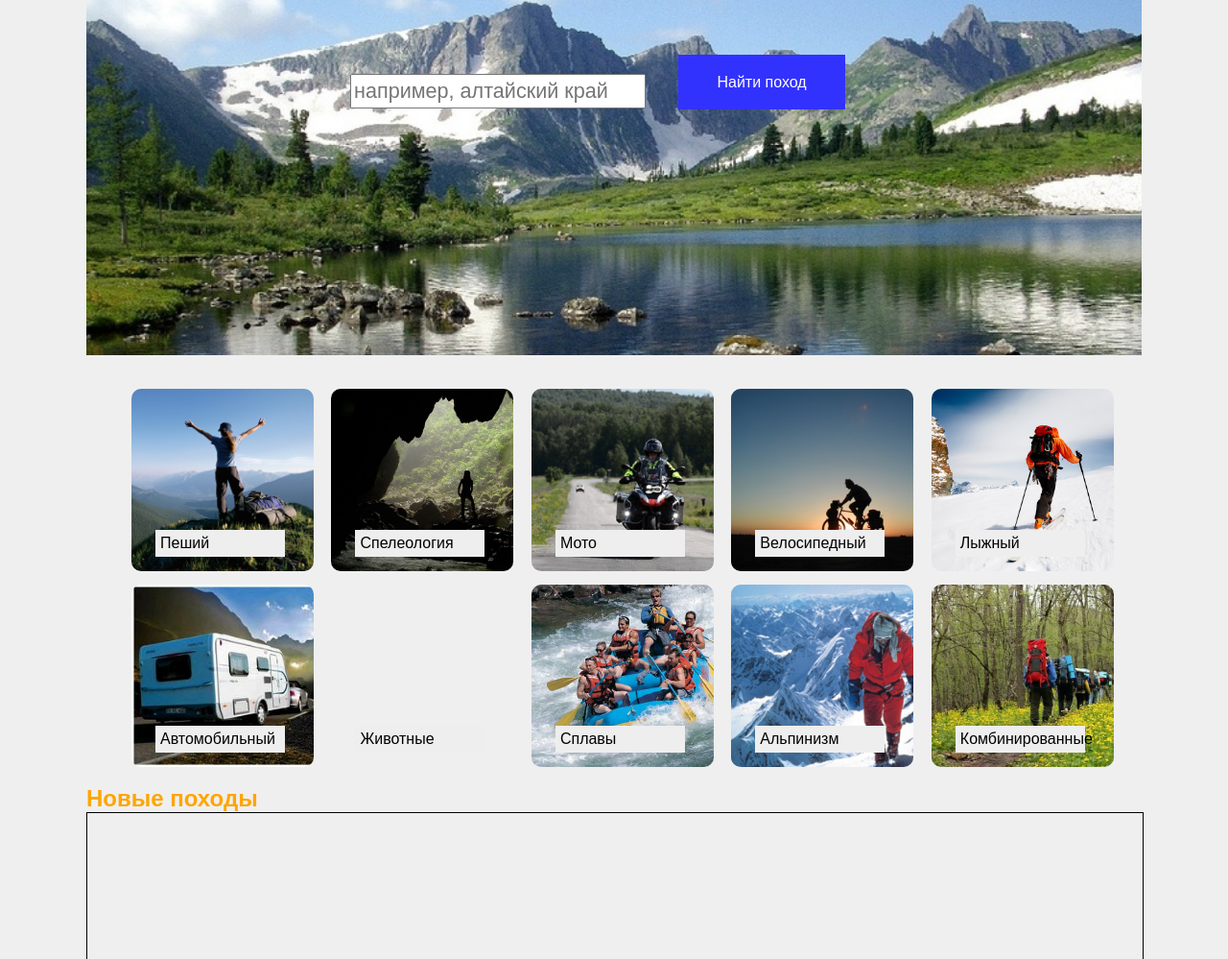
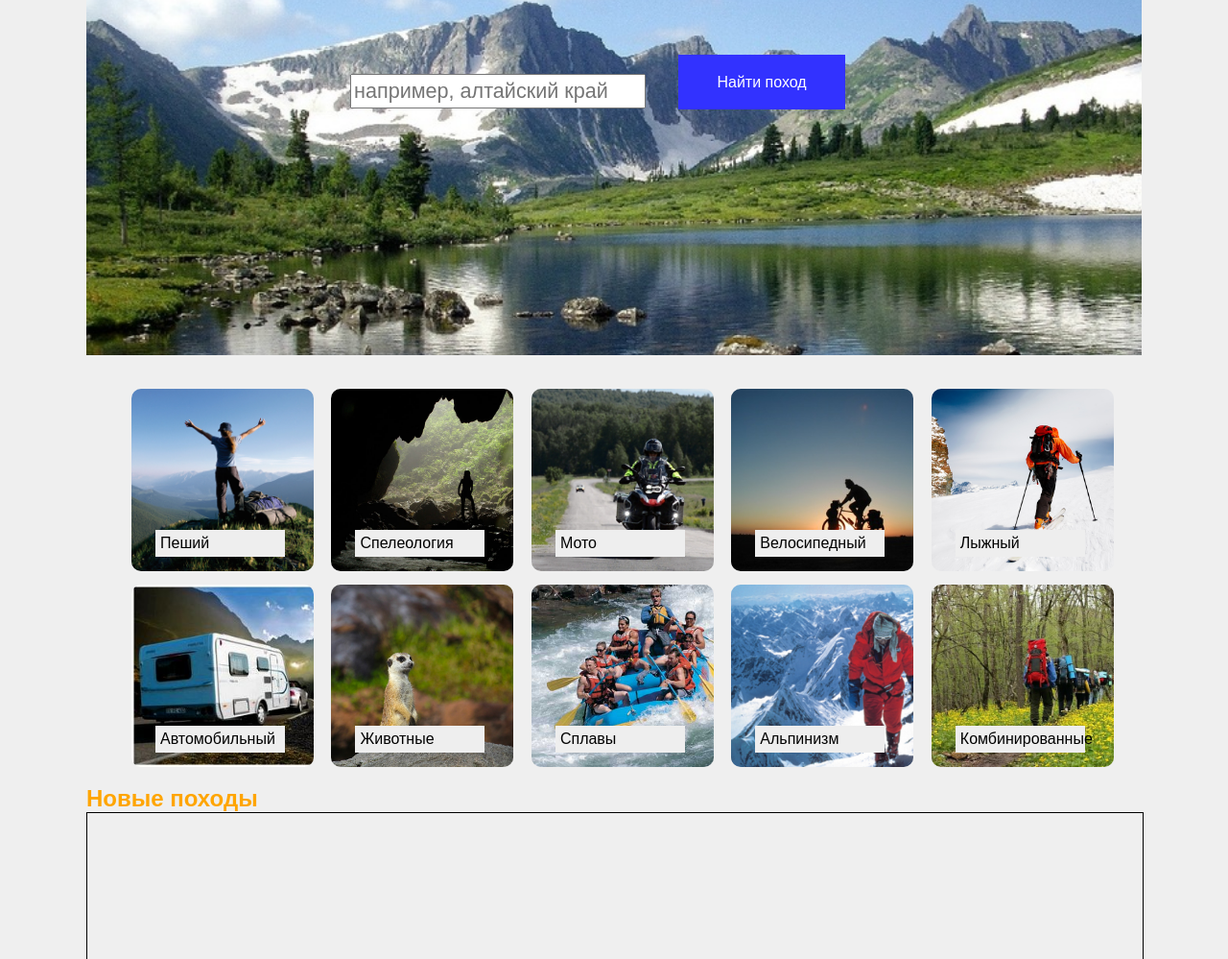
Before and after one commit to Zallin/pohodnik.ru, a website: page views/index.html in a window 1280 px wide. Shown: the part 258-1257 px from the top of the page at 96% size. Drawn offline with nearby package versions, Linux system fonts and the light colour scheme; files whose address does not match are found by name.

Commit message:
changed index.html

```diff
--- a/views/index.html
+++ b/views/index.html
@@ -47,7 +47,7 @@
 						<a><li class = "biking"><p>Велосипедный</p></li></a>
 						<a><li class = "ski"><p>Лыжный</p></li></a>
 						<a><li class = "auto"><p>Автомобильный</p></li></a>
-						<a><li class = "animal"><p>Животные</p></li></a>
+						<a><li class = "hill"><p>Животные</p></li></a>
 						<a><li class = "river"><p>Сплавы</p></li></a>
 						<a><li class = "mount"><p>Альпинизм</p></li></a>
 						<a><li class = "combo"><p>Комбинированные</p></li></a>
```
